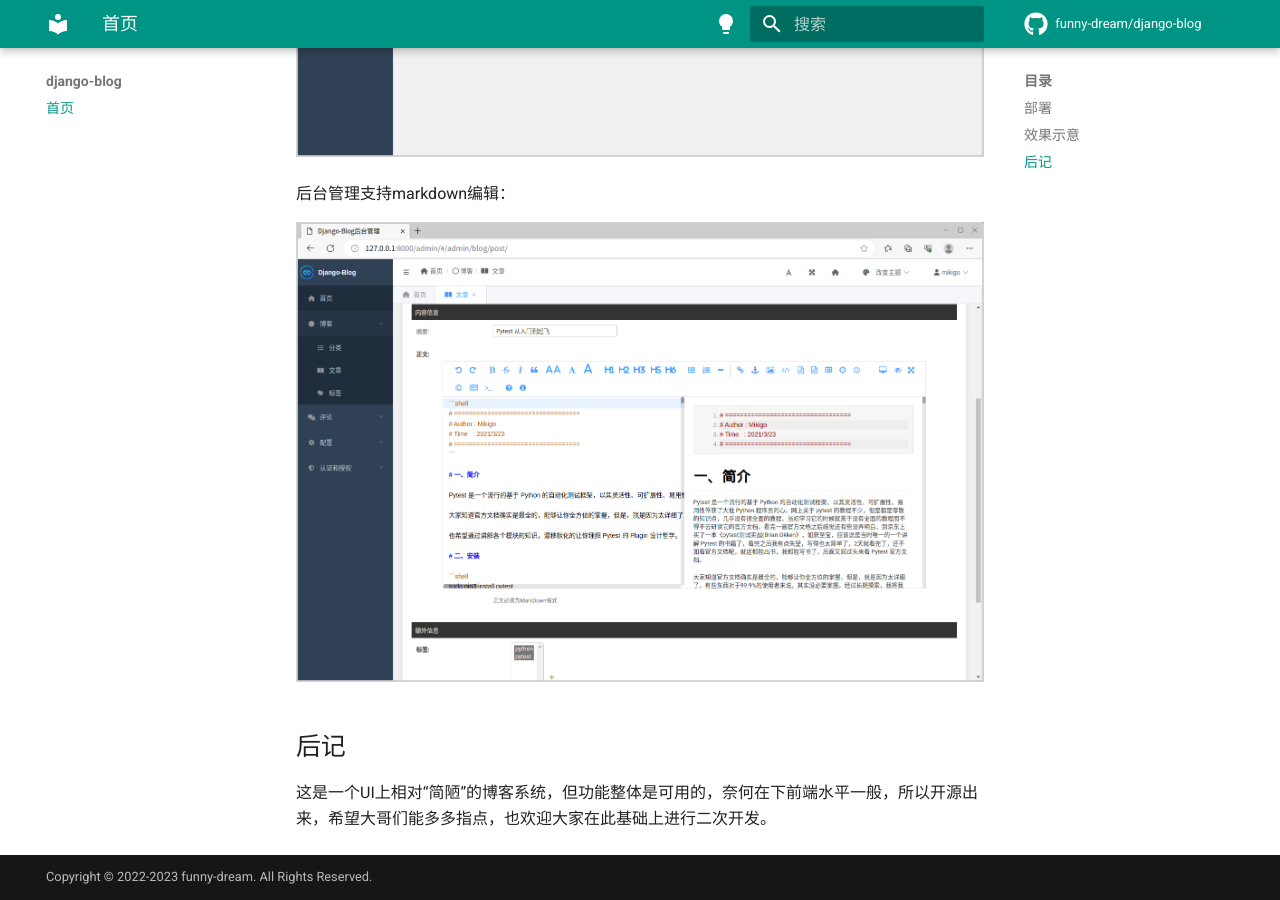
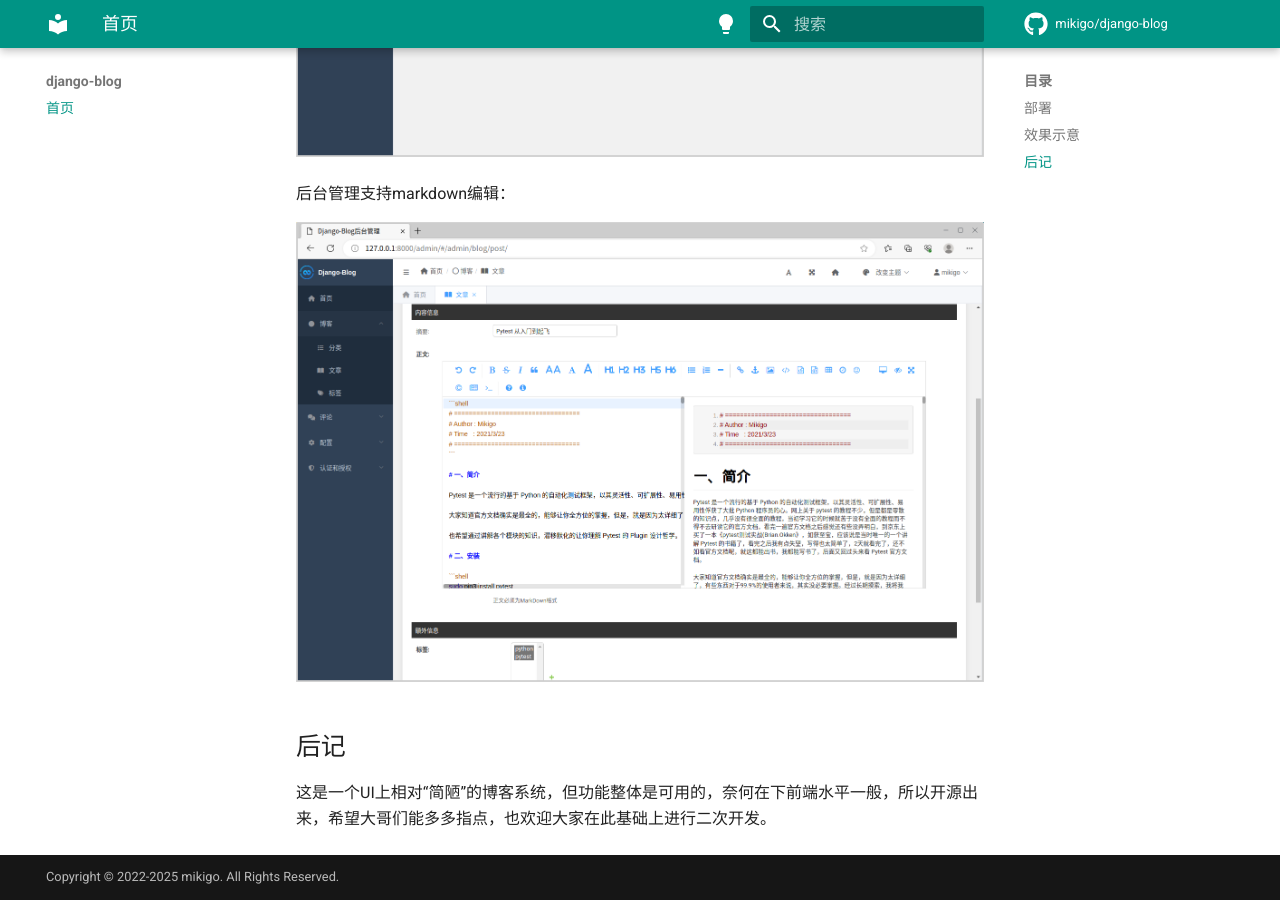
Before and after one commit to mikigo/django-blog, an MkDocs documentation site: the page built from docs/index.md, in a window 1280 px wide and 900 px high, scrolled down 2807 px. Built offline with MkDocs 1.6.1 and Material for MkDocs 9.7.7, drawn with Linux system fonts in a browser that asks for light colours; comment, search, counter and statistics services are not loaded.

Commit message:
update docs repo url

```diff
--- a/mkdocs.yml
+++ b/mkdocs.yml
@@ -1,5 +1,5 @@
 site_name: django-blog
-copyright: Copyright © 2022-2023 funny-dream. All Rights Reserved.
+copyright: Copyright © 2022-2025 mikigo. All Rights Reserved.
 theme:
   name: material
   language: zh
@@ -34,8 +34,8 @@ theme:
     repo: fontawesome/brands/github
 
 # 右上角
-repo_name: funny-dream/django-blog
-repo_url: "https://github.com/funny-dream/django-blog"
+repo_name: mikigo/django-blog
+repo_url: "https://github.com/mikigo/django-blog"
 
 plugins:
   - termynal
```
